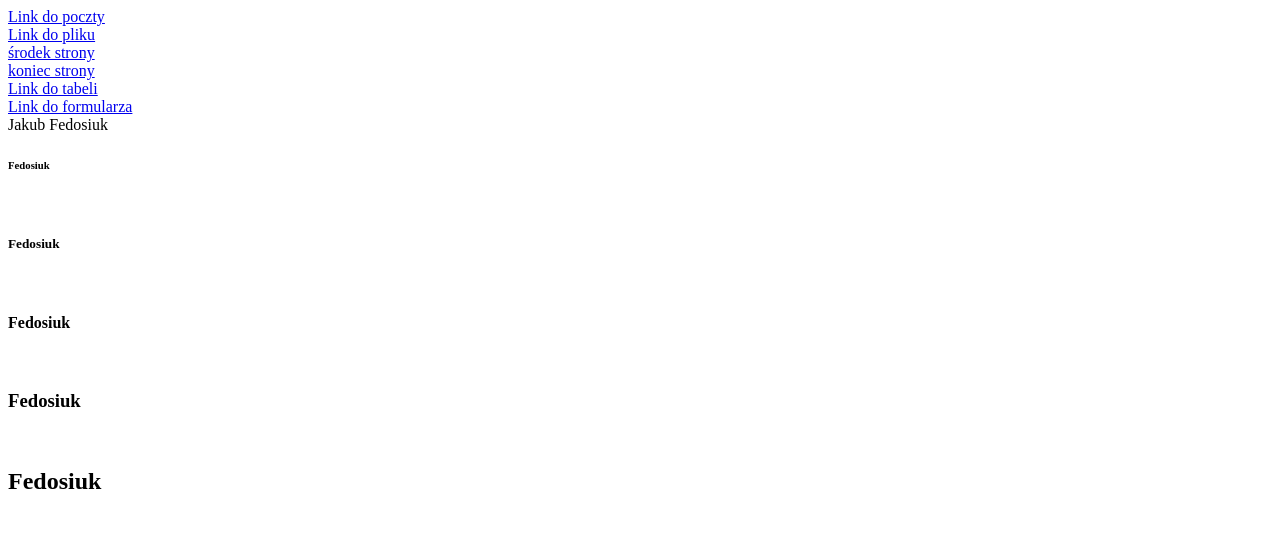
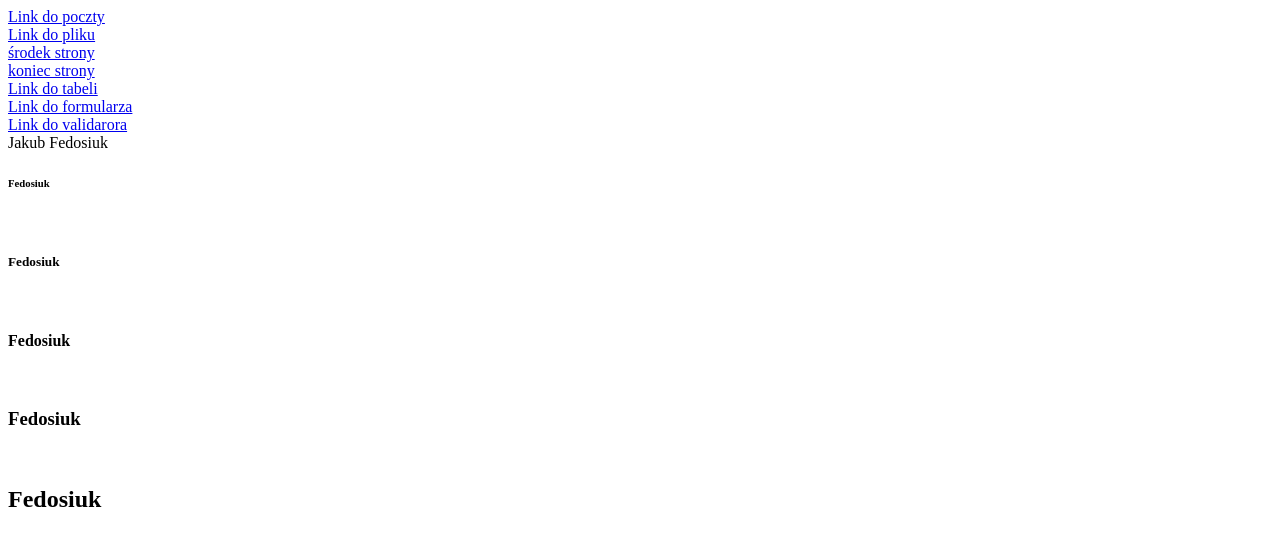
Before and after one commit to Kozaq27/index, a plain HTML site: page index.html in a window 1280 px wide. Shown: the top 533 px of the page. Drawn offline with Linux system fonts and the light colour scheme.

Commit message:
Update index.html

```diff
--- a/index.html
+++ b/index.html
@@ -14,6 +14,7 @@
 <A HREF="#koniec"> koniec strony</A><br>
 <A HREF="tabela_Fedosiuk.html"> Link do tabeli </A><br>
 <A HREF="formularz_Fedosiuk.html"> Link do formularza</A><br>
+<A HREF="validator_Fedosiuk.html"> Link do validarora</A><br>
 Jakub Fedosiuk
 <h6> Fedosiuk </h1><br>
 <h5> Fedosiuk </h1><br>
```
